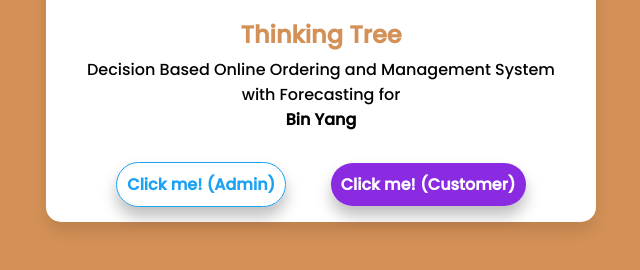
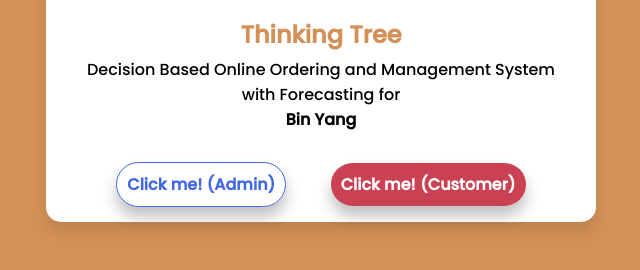
Before and after one commit to ircamitoc/System-Link, a plain HTML site: page index.html in a window 1280 px wide. In both pictures the pointer is over the link "Click me! (Admin)". Shown: the part 328-598 px from the top of the page, without its empty margins (319-959 px from the left). Drawn offline with Linux system fonts and the light colour scheme.

Commit message:
Update style.css

```diff
--- a/style.css
+++ b/style.css
@@ -80,18 +80,18 @@ a{
 }
 
 .btn a:first-child{
-  background: #1da1f2;
+  background: #4169e1;
 }
 .btn a:last-child{
-  background: blueviolet;
+  background: #cb4154;
 }
 .btn a:first-child:hover{
   background: transparent;
-  border: 1px solid #1da1f2;
-  color: #1da1f2;
+  border: 1px solid #4169e1;
+  color: #4169e1;
 }
 .btn a:last-child:hover{
   background: transparent;
-  border: 1px solid blueviolet;
-  color: blueviolet;
+  border: 1px solid #cb4154;
+  color: #cb4154;
 }
```
